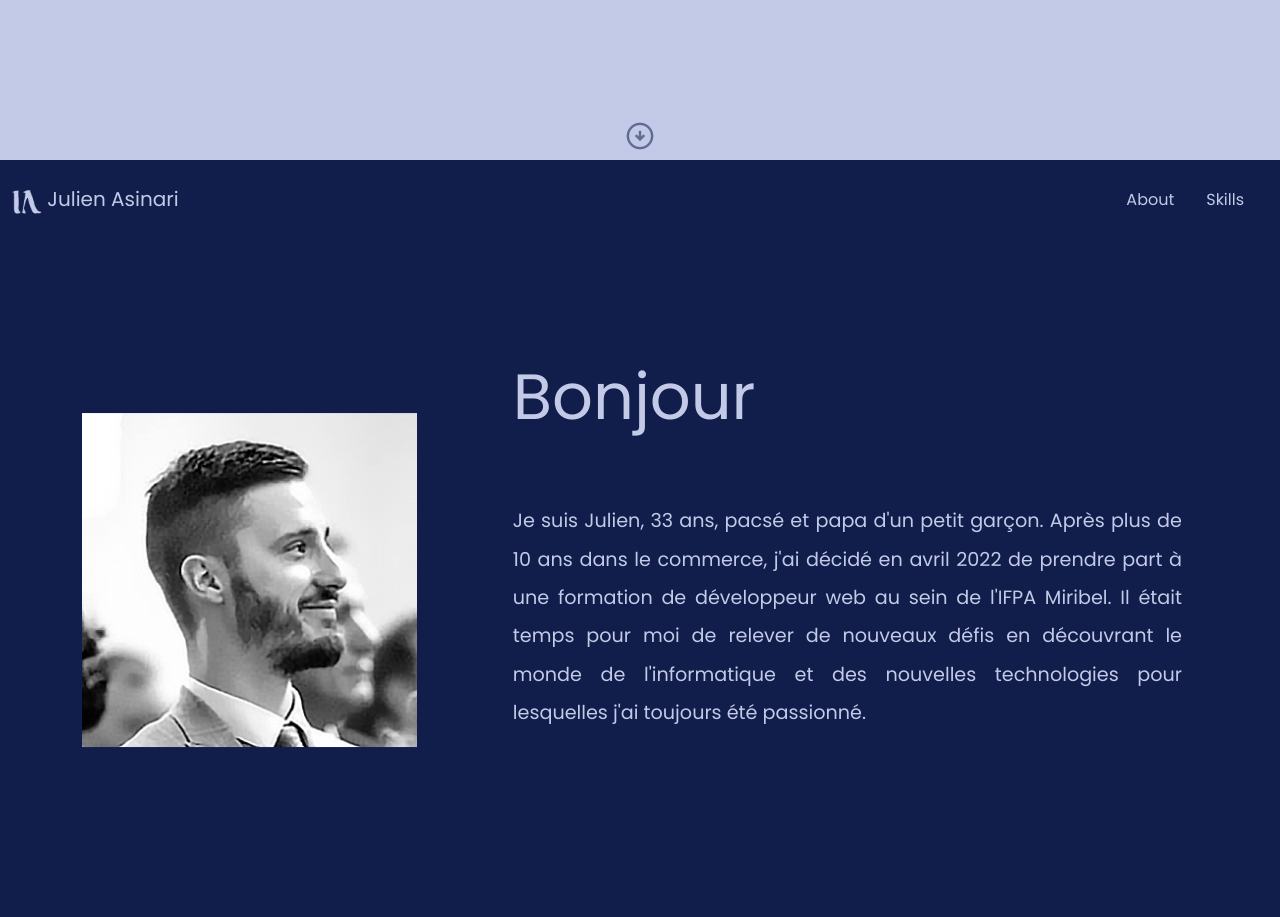
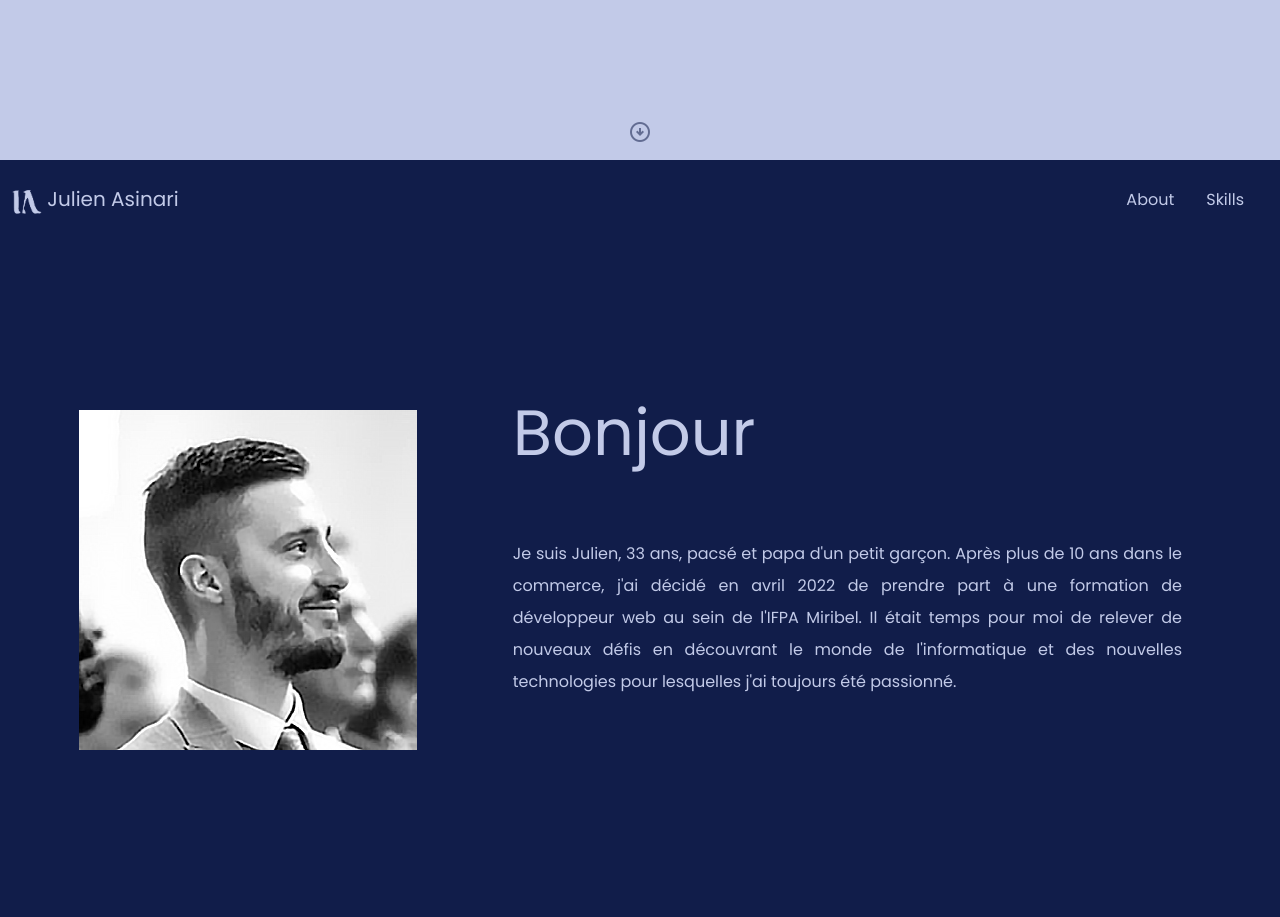
Before and after one commit to juju01510/CV-Portfolio, a website: page index.html in a window 1280 px wide. Shown: the part 640-1557 px from the top of the page. Drawn offline with nearby package versions, Linux system fonts and the light colour scheme.

Commit message:
modifications de style

```diff
--- a/scss/style.scss
+++ b/scss/style.scss
@@ -119,7 +119,6 @@ body {
 
 				.next-btn {
 					.material-symbols-outlined {
-						font-size: 2em;
 						color: $primary-color;
 						cursor: pointer;
 						animation-duration: 1.5s;
@@ -163,7 +162,7 @@ body {
 
 			.zeub {
 				height: 50%;
-				width: 100%;
+				// width: 100%;
 				display: flex;
 
 				.picture {
@@ -174,8 +173,8 @@ body {
 					align-items: center;
 
 					img {
-						width: 100%;
-						height: auto;
+						width: auto;
+						height: 100%;
 					}
 				}
 
@@ -198,6 +197,9 @@ body {
 						text-align: justify;
 						font-size: 1.2em;
 						line-height: 2;
+						@media (min-width: 1000px) {
+							font-size: 1em;
+						}
 					}
 				}
 			}
```
Also changed, not shown: css/style.css, 2 other files.
